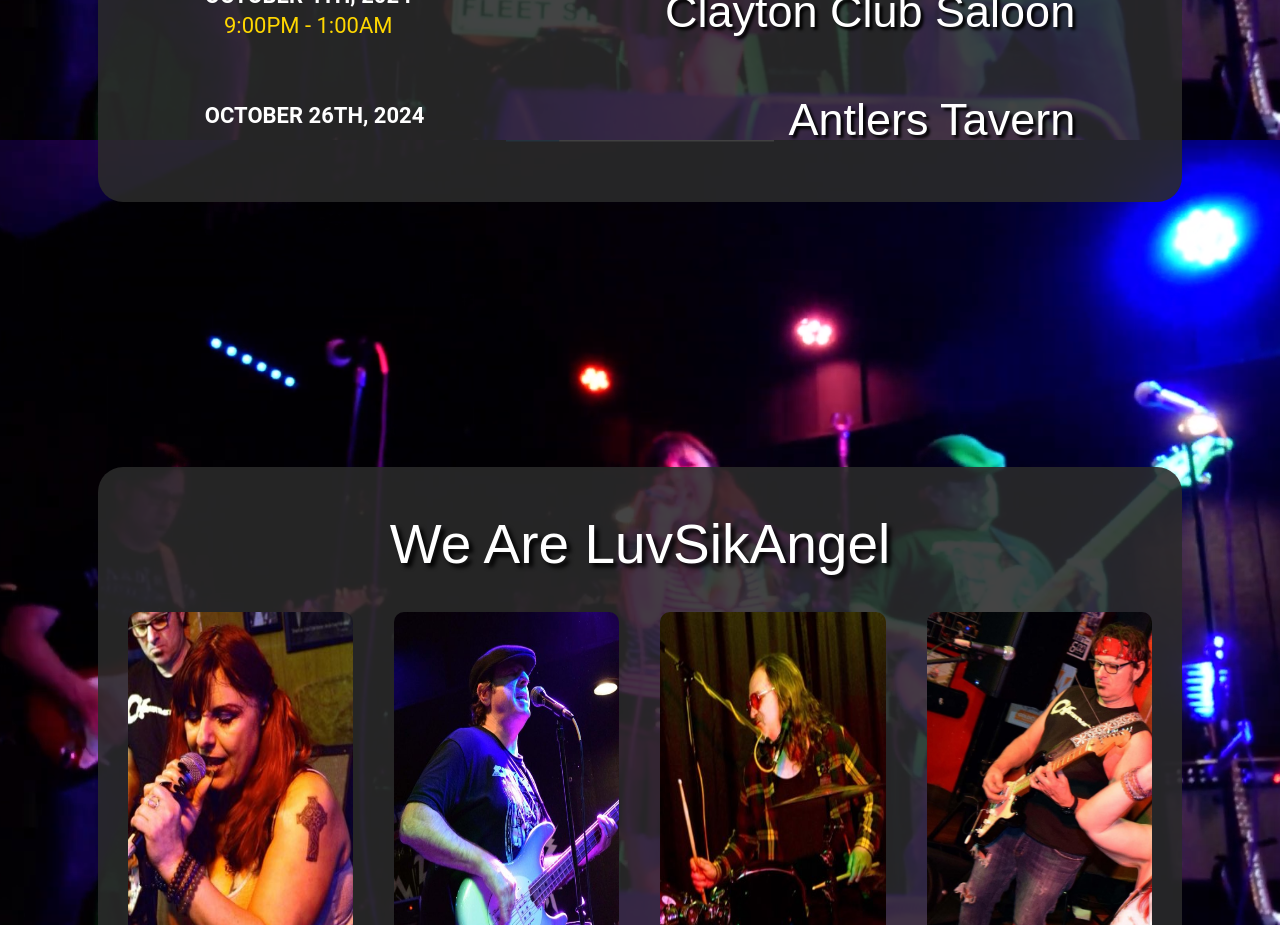
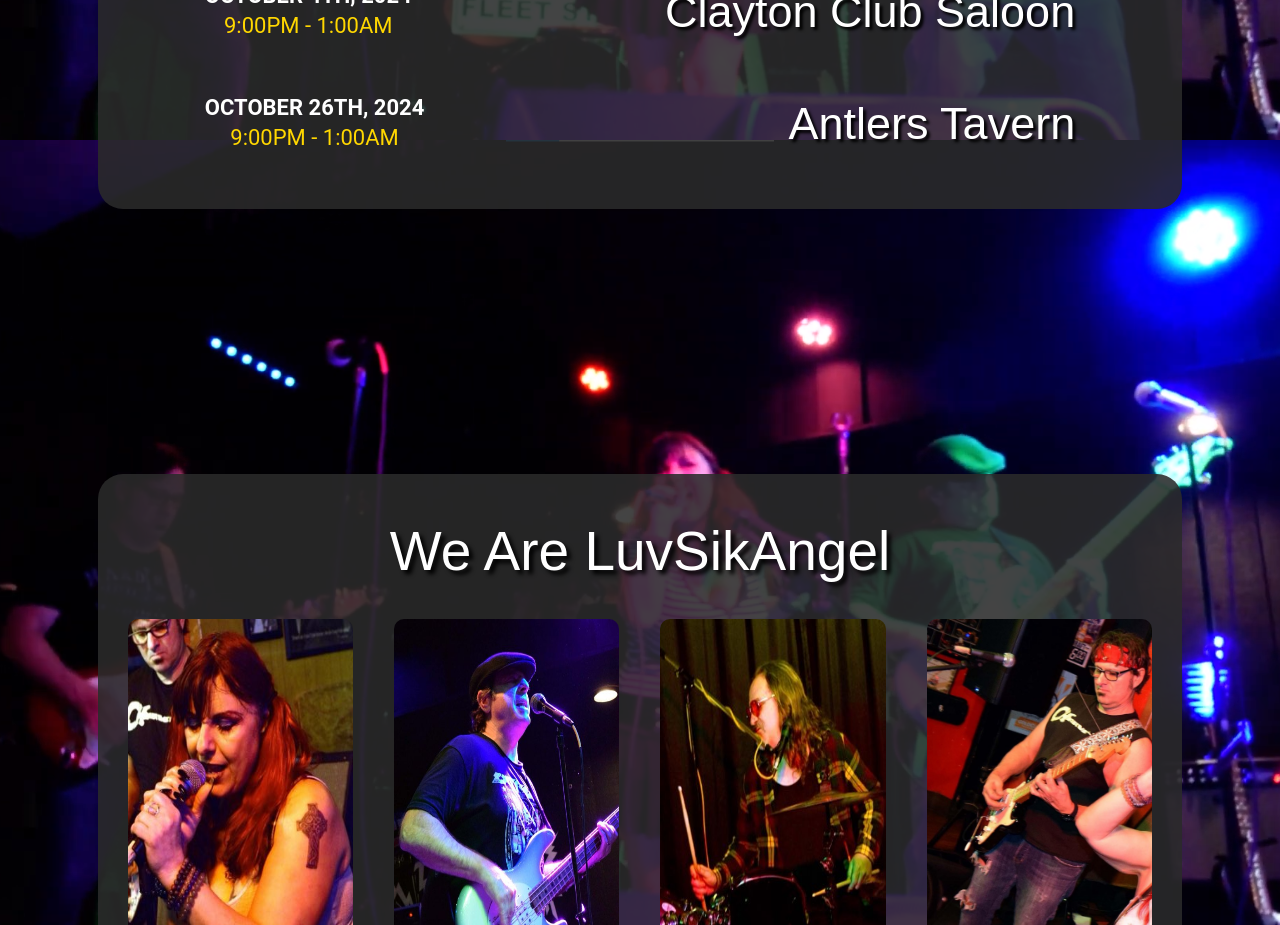
Before and after one commit to NickGentryBJJ/LuvSikReact, a React (Create React App) app: page / in a window 1280 px wide. Shown: the part 1460-2385 px from the top of the page. Built offline with nearby package versions, Linux system fonts and the light colour scheme; a web font is replaced by a local one.

Commit message:
Update ShowIndex.tsx

```diff
--- a/src/Components/Shows/ShowIndex/ShowIndex.tsx
+++ b/src/Components/Shows/ShowIndex/ShowIndex.tsx
@@ -27,7 +27,7 @@ function ShowIndex(): JSX.Element {
             "month": "October",
             "check": "26",
             "day": "26th",
-            "time": "",
+            "time": "9:00PM - 1:00AM",
             "year": "2024",
             "maps": "https://www.google.com/maps/dir//2284+San+Pablo+Ave,+Pinole,+CA+94564/@38.0055802,-122.3736021,12z/data=!4m8!4m7!1m0!1m5!1m1!1s0x808576e1210dcdff:0x8b6432f9edb36ae3!2m2!1d-122.2911595!2d38.0055526?entry=ttu",
             "name": "Antlers Tavern"
```
